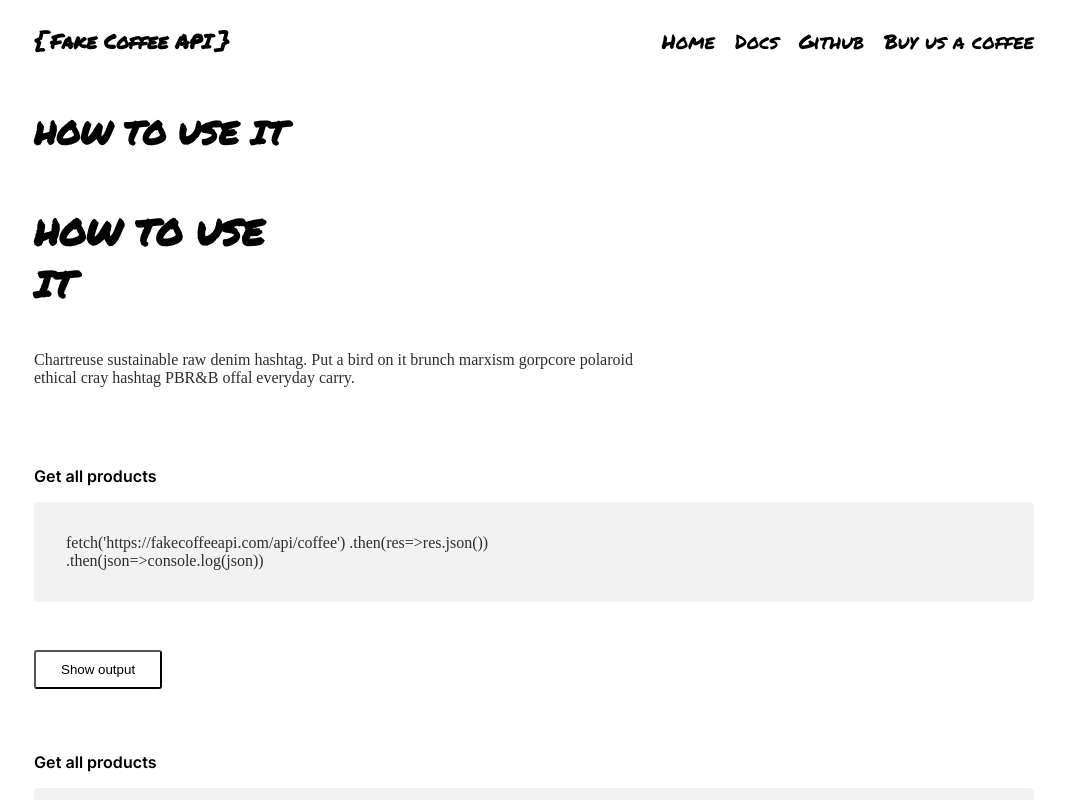
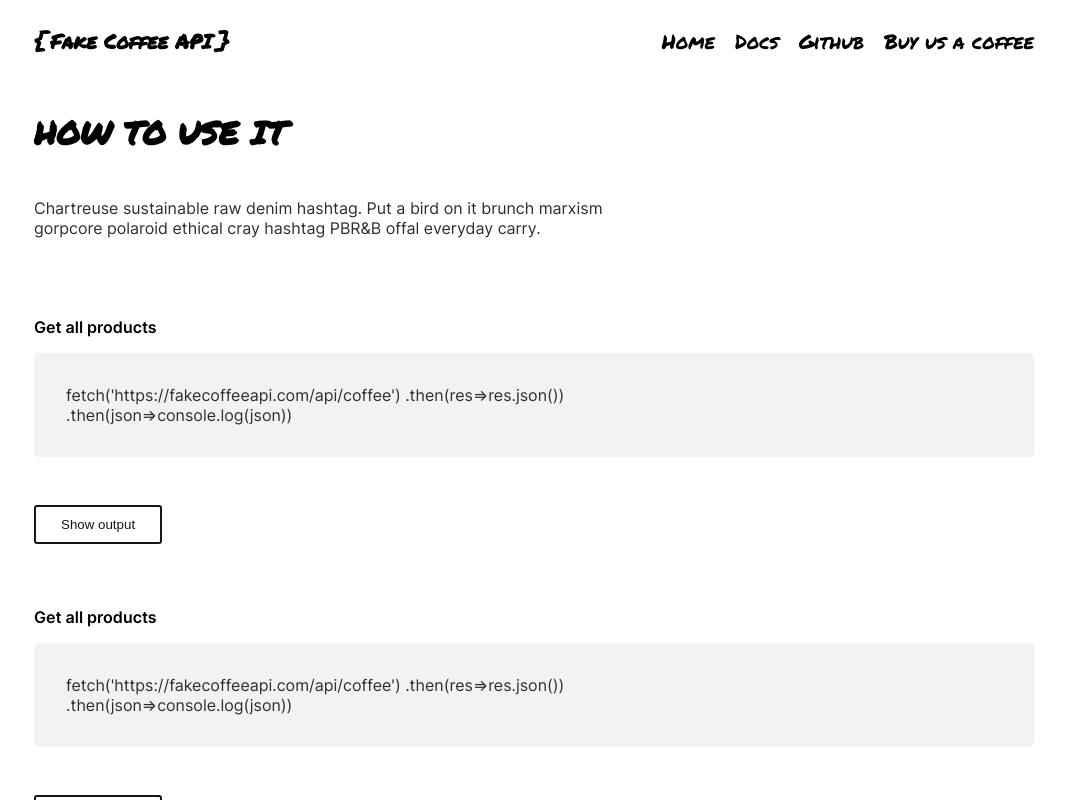
Before and after one commit to ArvidGardebo/fake-coffee-brand-api, a Next.js app: page /docs in a window 1280 px wide. Shown: the top 800 px of the page, without its empty margins (106-1171 px from the left). Built offline with nearby package versions, Linux system fonts and the light colour scheme.

Commit message:
fixed font-family in global styles

```diff
--- a/components/fetchMethod.jsx
+++ b/components/fetchMethod.jsx
@@ -23,7 +23,7 @@ function FetchMethods(props) {
             <img src={props.img_src} alt={props.img_alt} />
             <p>{props.instructions}</p>
           </div>
-          <button className={docs.show_output} onClick={eventHandler}>
+          <button className={global.secondaryBtn} onClick={eventHandler}>
             {!show ? <span>Show output</span> : <span>Hide output</span>}
           </button>
           {show ? (
--- a/pages/docs.jsx
+++ b/pages/docs.jsx
@@ -11,10 +11,8 @@ function Docs() {
         <Navbar />
         <main className={global.wrapper}>
           <div>
-            <h2>HOW TO USE IT</h2>
-
             <div className={docs.fetchMethods}>
-              <h1 className={docs.header_text}>HOW TO USE IT</h1>
+              <h2>HOW TO USE IT</h2>
 
               <p>
                 Chartreuse sustainable raw denim hashtag. Put a bird on it
--- a/styles/global.module.scss
+++ b/styles/global.module.scss
@@ -18,8 +18,6 @@ $grey_1: #f2f2f2;
 $yellow: #ffd100;
 
 .styles {
-
-
   h1 {
     font-family: "Permanent Marker";
     font-size: 36px;
@@ -29,7 +27,7 @@ $yellow: #ffd100;
     font-size: 32px;
   }
   h3 {
-    font-family: 'Inter';
+    font-family: "Inter";
     font-style: normal;
     font-weight: 600;
     font-size: 16px;
@@ -41,6 +39,7 @@ $yellow: #ffd100;
   }
 
   p {
+    font-family: "Inter";
     font-size: 16px;
     color: $black_3;
   }
@@ -58,18 +57,18 @@ $yellow: #ffd100;
   border-radius: 3px;
   border: 2px solid $black_2;
 
-  &:hover { color: white;
+  &:hover {
+    color: white;
     background-color: transparent;
-    color: $black_2
+    color: $black_2;
   }
-
 }
 .secondaryBtn {
   @extend .primaryBtn;
   background-color: transparent;
-  color: $black_2;;
-  &:hover { color: white;
+  color: $black_2;
+  &:hover {
+    color: white;
     background-color: $black_2;
   }
-
 }
```
